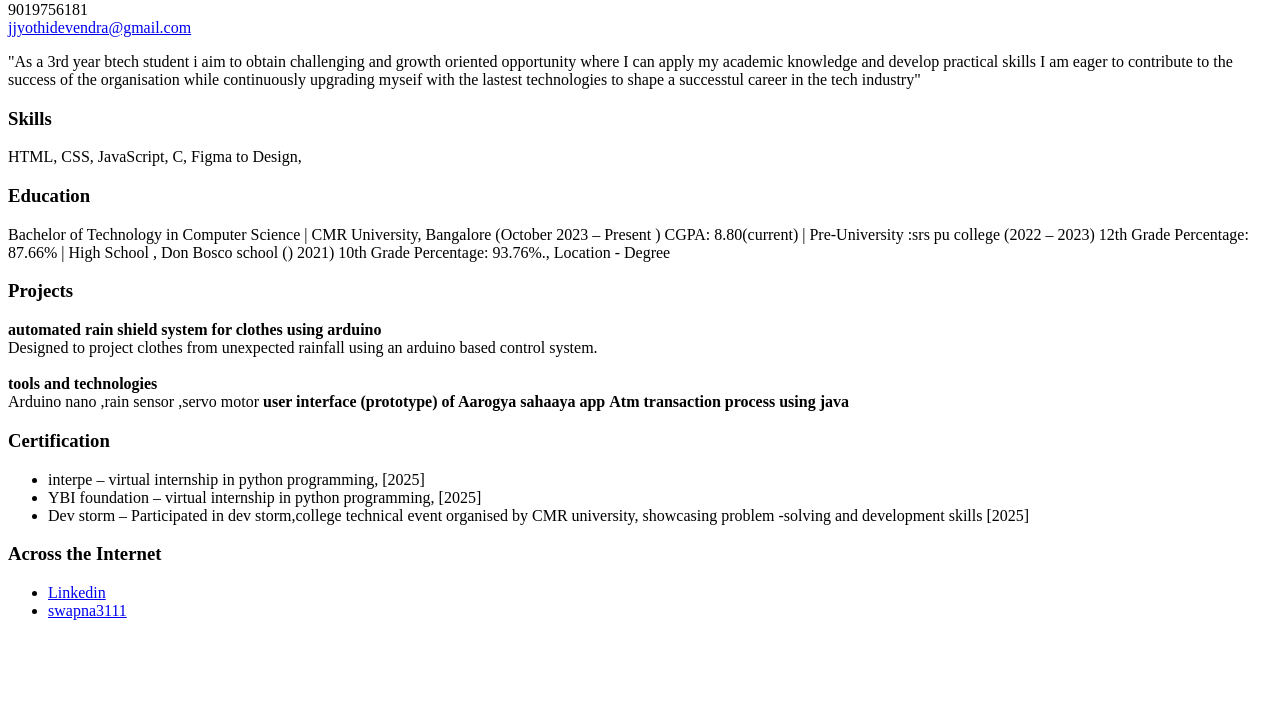
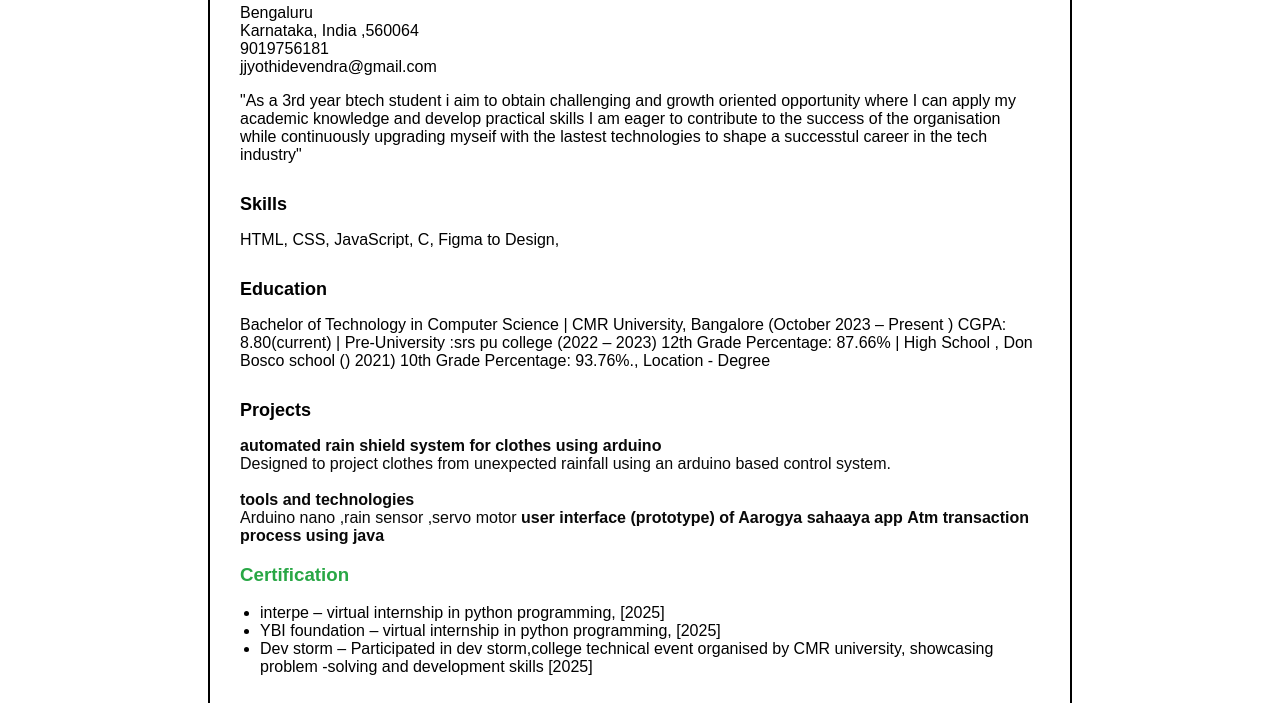
Before and after one commit to swapna3111/myresume, a plain HTML site: page index.html in a window 1280 px wide. Shown: the part 172-875 px from the top of the page. Before the commit the page ends 808 px from the top, so only its background shows below. Drawn offline with Linux system fonts and the light colour scheme.

Commit message:
Update index.html

```diff
--- a/index.html
+++ b/index.html
@@ -4,7 +4,7 @@
   <meta charset="UTF-8">
   <meta name="viewport" content="width=device-width, initial-scale=1">
   <title>Resume - Junior Frontend Developer</title>
-  <link rel="stylesheet" href="resume.css">
+  <link rel="stylesheet" href="style.css">
 </head>
 <body>
   <div class="resume">
```
